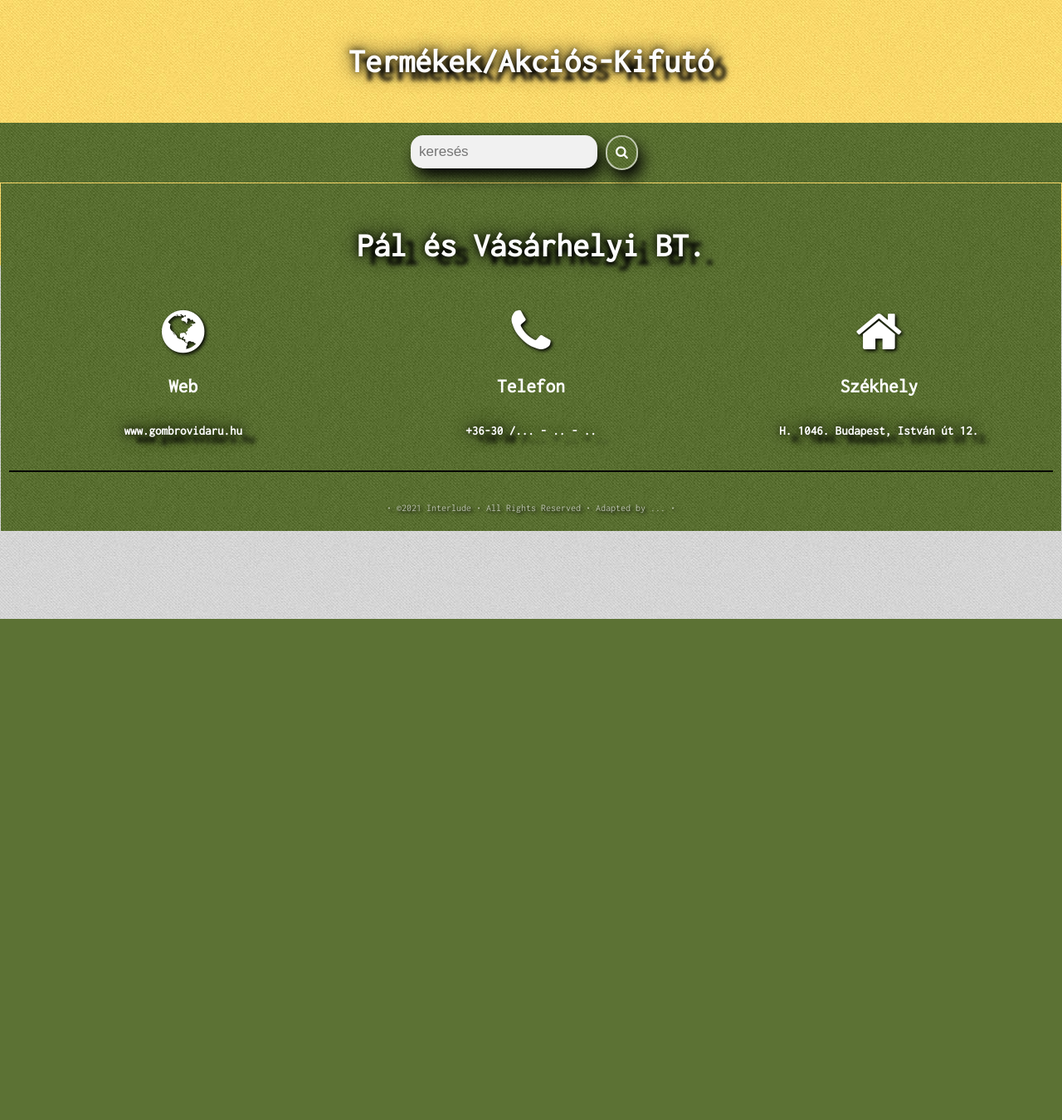
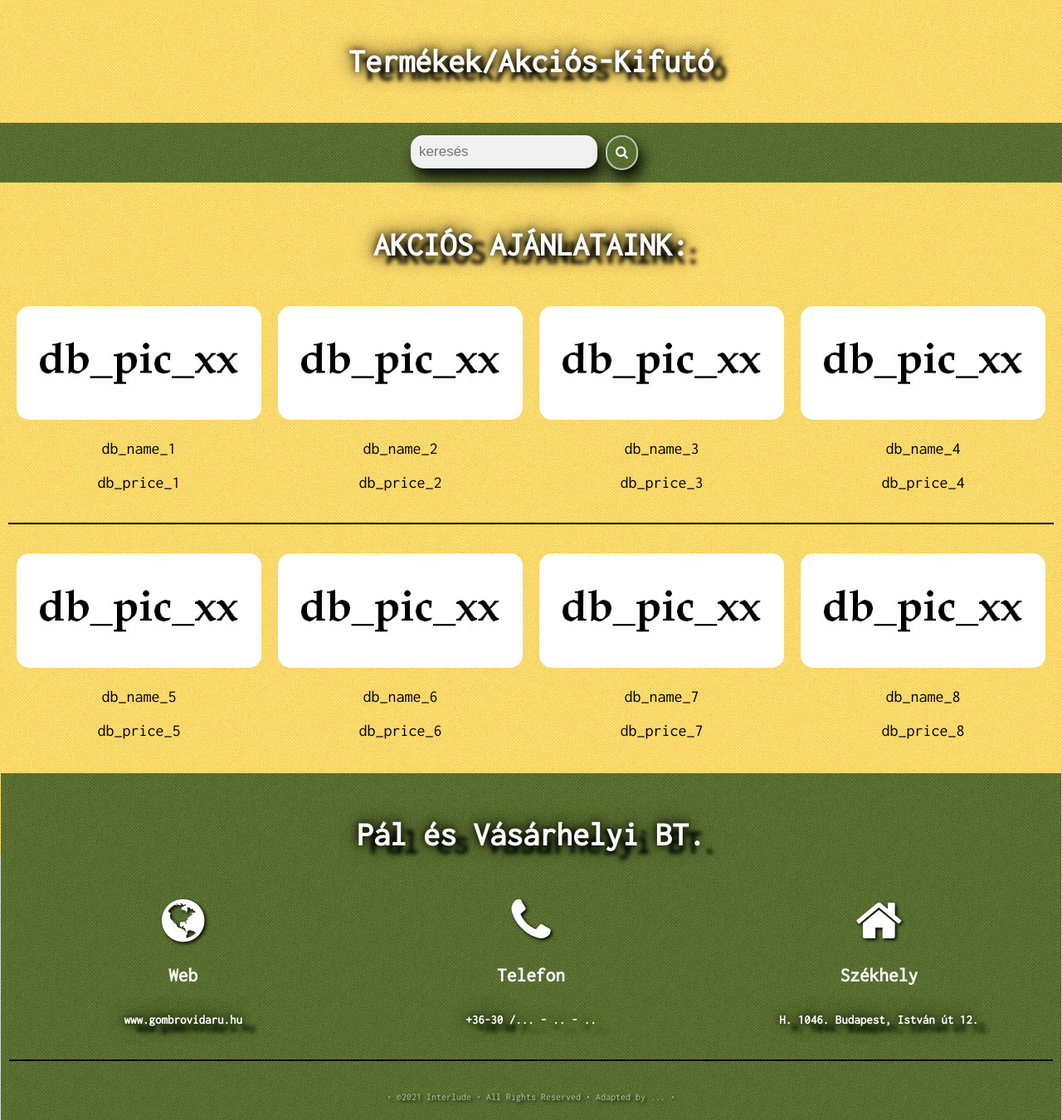
Before and after one commit to l4kyxa/AFP2021_1_LB_A, a PHP site: page /akciokkifutok.php in a window 1280 px wide. Shown: the part 54-1404 px from the top of the page at 83% size. Before the commit the page ends 800 px from the top, so only its background shows below. Run offline with PHP 8.4, Linux system fonts and the light colour scheme.

Commit message:
akciokkifutok .php- tartalom feltöltés

```diff
--- a/Front-End/akciokkifutok.php
+++ b/Front-End/akciokkifutok.php
@@ -49,6 +49,84 @@
             </div>
         </div>
     </div>
+
+ <!---->
+    <div id="box_2">
+        <h2>AKCIÓS AJÁNLATAINK:</h2>
+        <div class="flex-container">
+
+            <div class="flex-item">
+                <div id="box">
+                    <img src="images\P_00.jpg" style="width:100%">
+                    <p>db_name_1</p>
+                    <p>db_price_1</p>
+                </div>
+            </div>
+
+            <div class="flex-item">
+                <div id="box">
+                    <img src="images\P_00.jpg" style="width:100%">
+                    <p>db_name_2</p>
+                    <p>db_price_2</p>
+                </div>
+            </div>
+
+            <div class="flex-item">
+                <div id="box">
+                    <img src="images\P_00.jpg" style="width:100%">
+                    <p>db_name_3</p>
+                    <p>db_price_3</p>
+                </div>
+            </div>
+            <div class="flex-item">
+                <div id="box">
+                    <img src="images\P_00.jpg" style="width:100%">
+                    <p>db_name_4</p>
+                    <p>db_price_4</p>
+                </div>
+            </div>
+        </div>
+
+        <hr>
+
+        <div class="flex-container">
+
+            <div class="flex-item">
+                <div id="box">
+                    <img src="images\P_00.jpg" style="width:100%">
+                    <p>db_name_5</p>
+                    <p>db_price_5</p>
+                </div>
+            </div>
+
+            <div class="flex-item">
+                <div id="box">
+                    <img src="images\P_00.jpg" style="width:100%">
+                    <p>db_name_6</p>
+                    <p>db_price_6</p>
+                </div>
+            </div>
+
+            <div class="flex-item">
+                <div id="box">
+                    <img src="images\P_00.jpg" style="width:100%">
+                    <p>db_name_7</p>
+                    <p>db_price_7</p>
+                </div>
+            </div>
+            <div class="flex-item">
+                <div id="box">
+                    <img src="images\P_00.jpg" style="width:100%">
+                    <p>db_name_8</p>
+                    <p>db_price_8</p>
+                </div>
+            </div>
+        </div>
+    </div>
+</div>
+
+
+
 <!---->
 <div id="footer">
     <div id="box_1">
```
